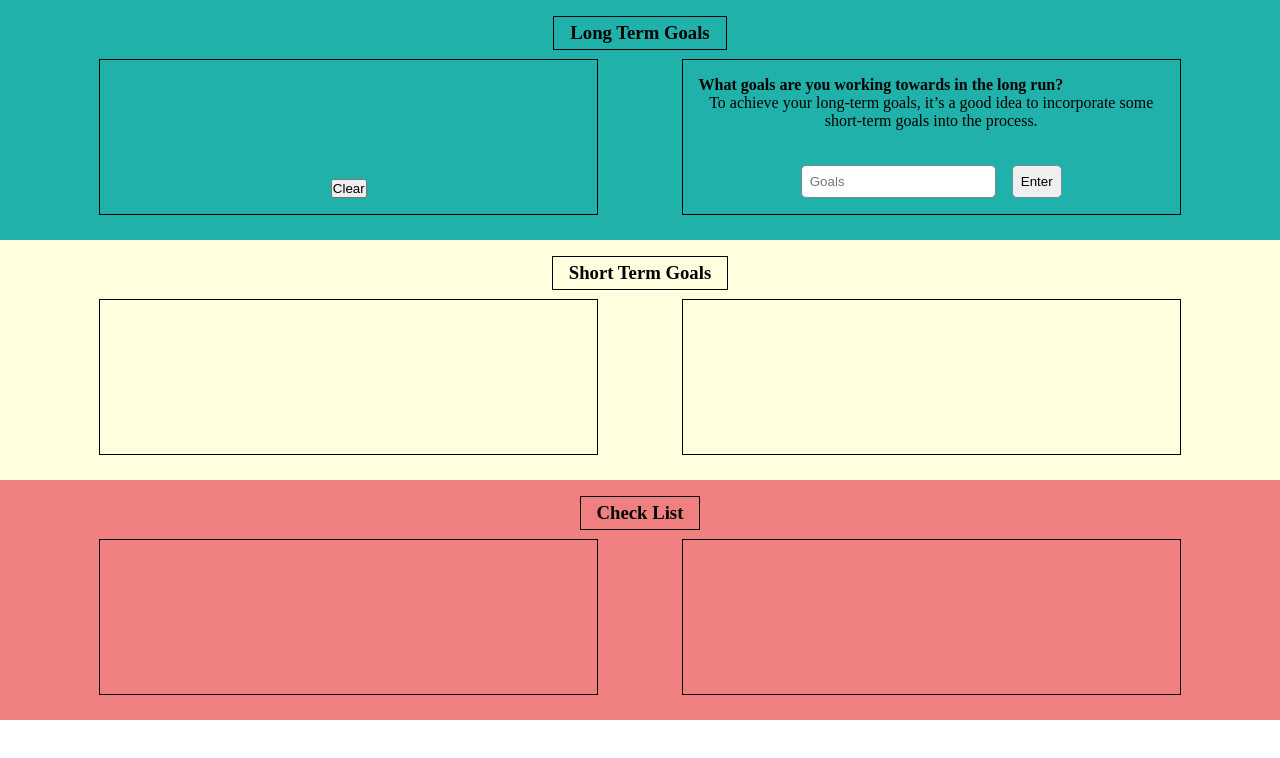
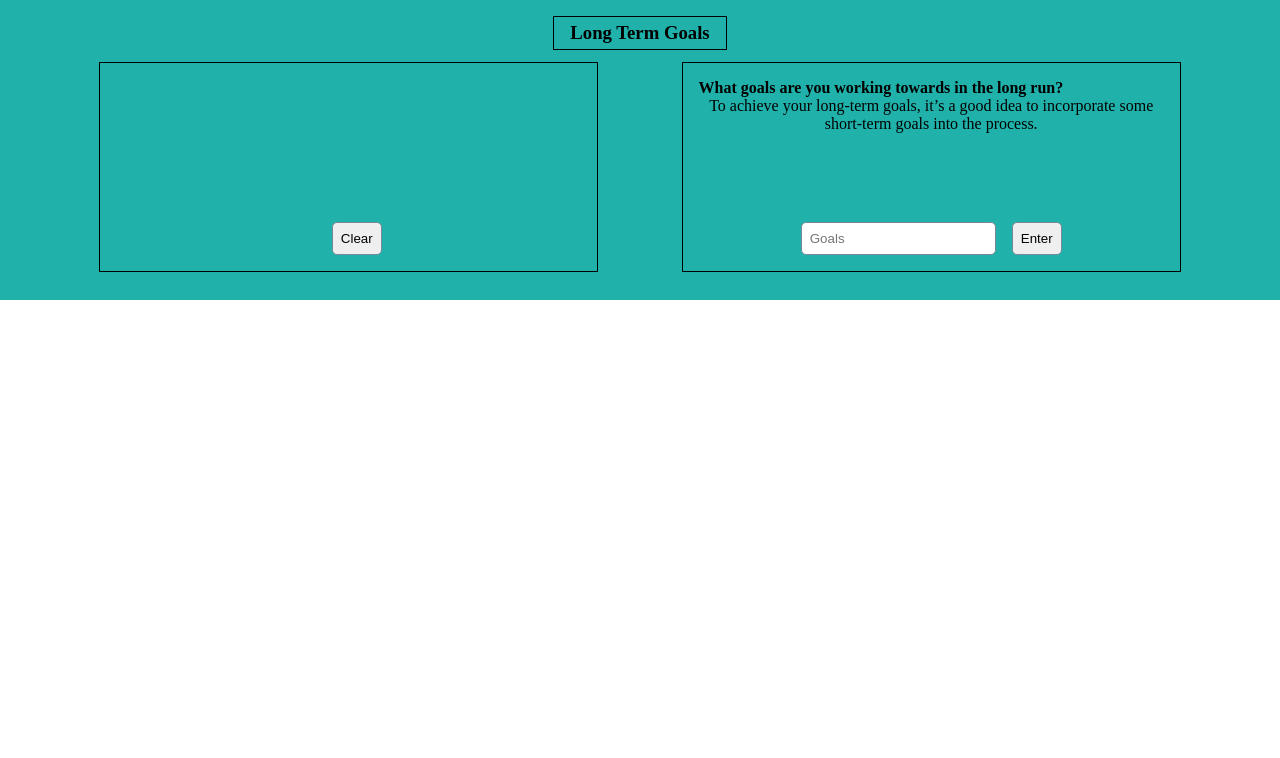
Before and after one commit to NguyenVBRC/Goal-Tracker---Full-Stack-MERN-, a React (Create React App) app in the folder client/: page / in a window 1280 px wide. Shown: the top 758 px of the page. Built offline with nearby package versions, Linux system fonts and the light colour scheme.

Commit message:
Moving State Changes from LocalStorage to Server Side

```diff
--- a/client/src/App.css
+++ b/client/src/App.css
@@ -2,6 +2,7 @@
   box-sizing: border-box;
   margin: 0;
   padding: 0;
+  transition: opacity ease 500ms;
 }
 
 .main__container {
--- a/client/src/App.js
+++ b/client/src/App.js
@@ -1,7 +1,7 @@
-import React, {useState} from 'react'
+import React from 'react'
 import LongTerm from './components/LongTerm/LongTerm'
-import ShortTerm from './components/ShortTerm/ShortTerm'
-import CheckList from './components/Checklist/CheckList'
+// import ShortTerm from './components/ShortTerm/ShortTerm'
+// import CheckList from './components/Checklist/CheckList'
 
 import "./App.css"
 
@@ -9,8 +9,8 @@ export default function App() {
   return (
     <main className='main__container'>
         <LongTerm />
-        <ShortTerm />
-        <CheckList />
+        {/* <ShortTerm />
+        <CheckList /> */}
     </main>
   )
 }
--- a/client/src/components/LongTerm/LongTerm.jsx
+++ b/client/src/components/LongTerm/LongTerm.jsx
@@ -8,12 +8,13 @@ export default function LongTerm() {
     const goalEntry = useRef();
     // Container Open = False, Container Collapsed = True
     const [ containerHeight, setContainerHeight] = useState(false);
-    let styleHeight = containerHeight ? "5vh" : "30vh";
+    let styleHeight = containerHeight ? "50px" : "300px";
+    let toggleDisplay = containerHeight ? "0" : "1";
     function toggleHeight(){
       setContainerHeight(prevContainerHeight => !prevContainerHeight);
     }
 
-    // On Button Click, update state with goals and clears input
+    // On Button Click, update state with goals, saves state to localStorage, and clears input
     function handleSubmit(){
       if (goals.includes(goalEntry.current.value)){
         console.log("Goal already exists.")
@@ -26,7 +27,7 @@ export default function LongTerm() {
       }
     }
 
-    // Clear Goals
+    // Clear Goals from localStorage
     function clearGoals(){
       setGoals([]);
       localStorage.clear()
@@ -34,13 +35,13 @@ export default function LongTerm() {
 
     // Loads saved goals to state on initial render only
     useEffect(()=>{
-      setGoals(Object.values(localStorage));
+      fetch("/")
     }, [])
 
   return (
     <section style={{height: styleHeight}}>
       <h3 onClick={toggleHeight}>Long Term Goals</h3>
-      <div className='details'>
+      <div className='details' style={{opacity:toggleDisplay}}>
         {/* Maps over goals state and renders to page */}
         <div className='checklist' >
           <div id='checklist__goals'>
@@ -48,7 +49,7 @@ export default function LongTerm() {
               return <p key={goals}>{goals}</p>
             })}
           </div>
-          <button onClick={clearGoals}>Clear</button>
+          <button onClick={clearGoals} id="goal__button">Clear</button>
         </div>
         <aside className='checklist'>
           {/* Description and details what should be input */}
@@ -63,6 +64,7 @@ export default function LongTerm() {
               placeholder="Goals"
               id='long__term__input'
               ref={goalEntry}
+              onKeyDown={e => {if (e.key === "Enter") handleSubmit(e)}}
             />
             <button id="goal__button" onClick={handleSubmit}>
               Enter
```
